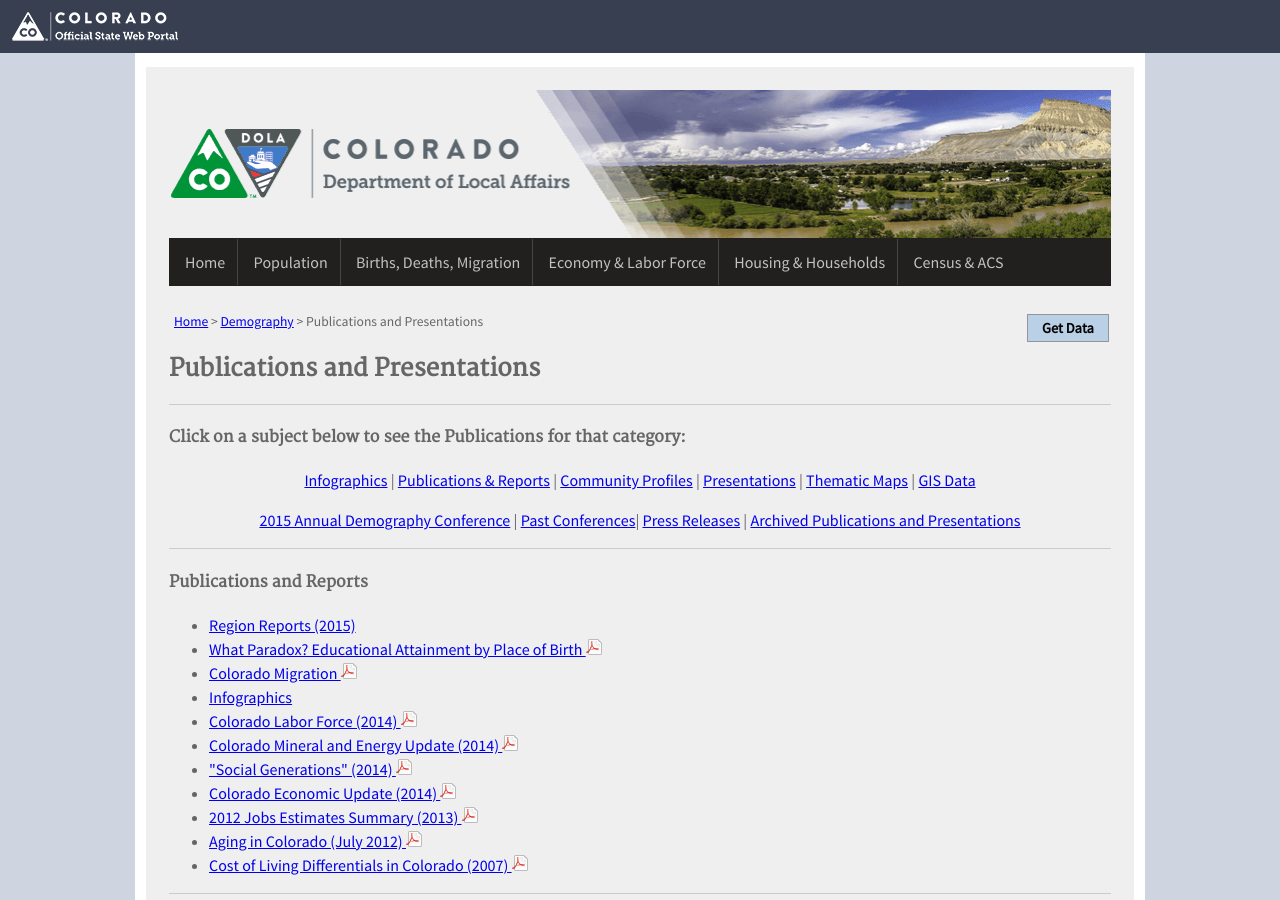
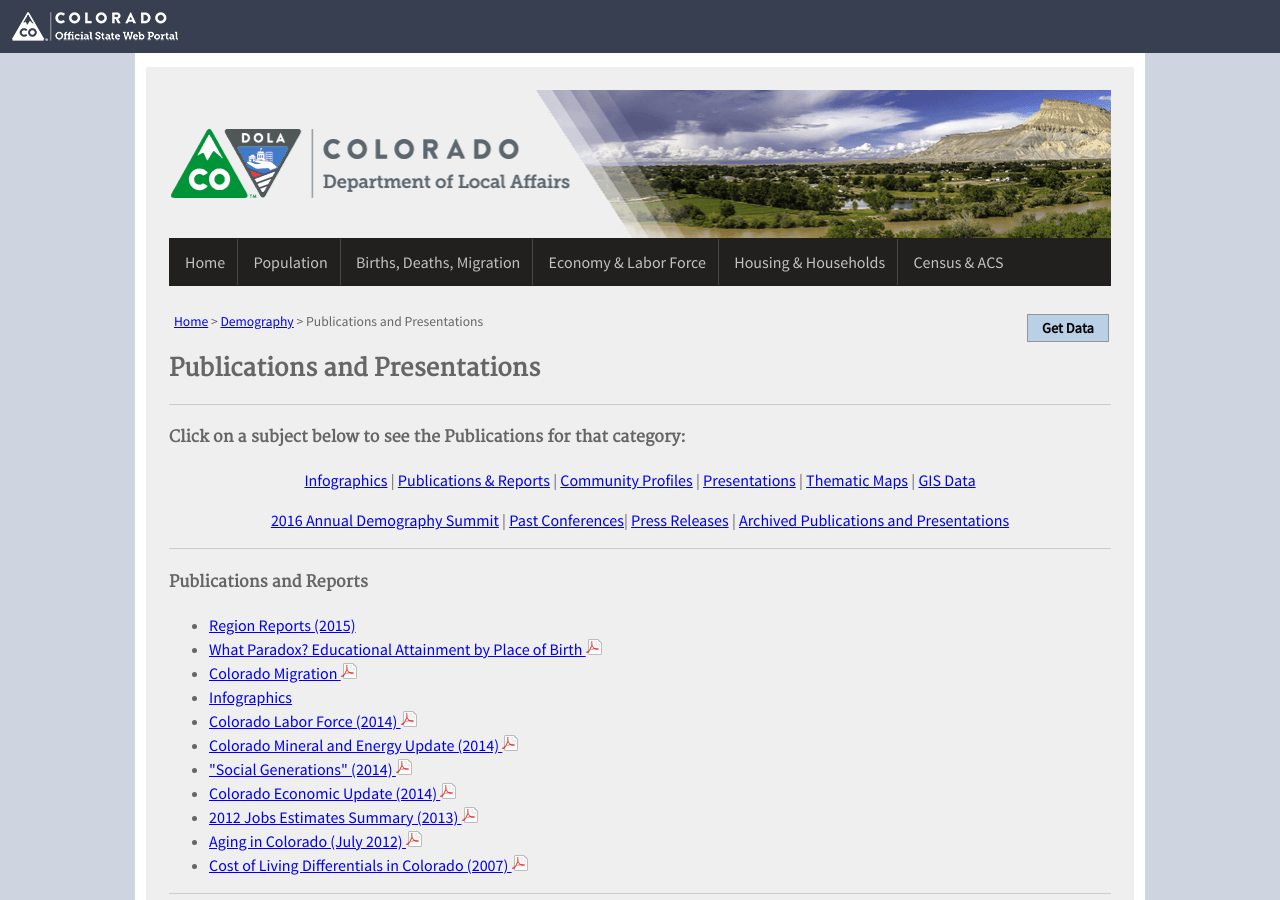
Before and after one commit to TBleess/Website_New, a Jekyll site: the page built from pages/9_Not_in_Menu/publications-and-presentations.md, in a window 1280 px wide and 900 px high. Built offline with Jekyll 4.4.1, drawn with Linux system fonts in a browser that asks for light colours.

Commit message:
Update publications-and-presentations.md

```diff
--- a/pages/9_Not_in_Menu/publications-and-presentations.md
+++ b/pages/9_Not_in_Menu/publications-and-presentations.md
@@ -18,7 +18,7 @@
 
 [Infographics](/demography/infographics#infographics) \| [Publications & Reports](#publications-and-reports) \| [Community Profiles](#community-profiles) \| [Presentations](#presentations) \| [Thematic Maps](/gis/thematic-maps#thematic-maps) \| [GIS Data](/gis/gis-data#gis-data)
 
-[2015 Annual Demography Conference](#annual-conference-2015) \| [Past Conferences](#past-conferences)\| [Press Releases](#press-releases) \| [Archived Publications and Presentations](/demography/archived-publications-and-presentations#archived-publications-and-presentations)
+[2016 Annual Demography Summit](#annual-conference-2015) \| [Past Conferences](#past-conferences)\| [Press Releases](#press-releases) \| [Archived Publications and Presentations](/demography/archived-publications-and-presentations#archived-publications-and-presentations)
 
 </div>
 
```
